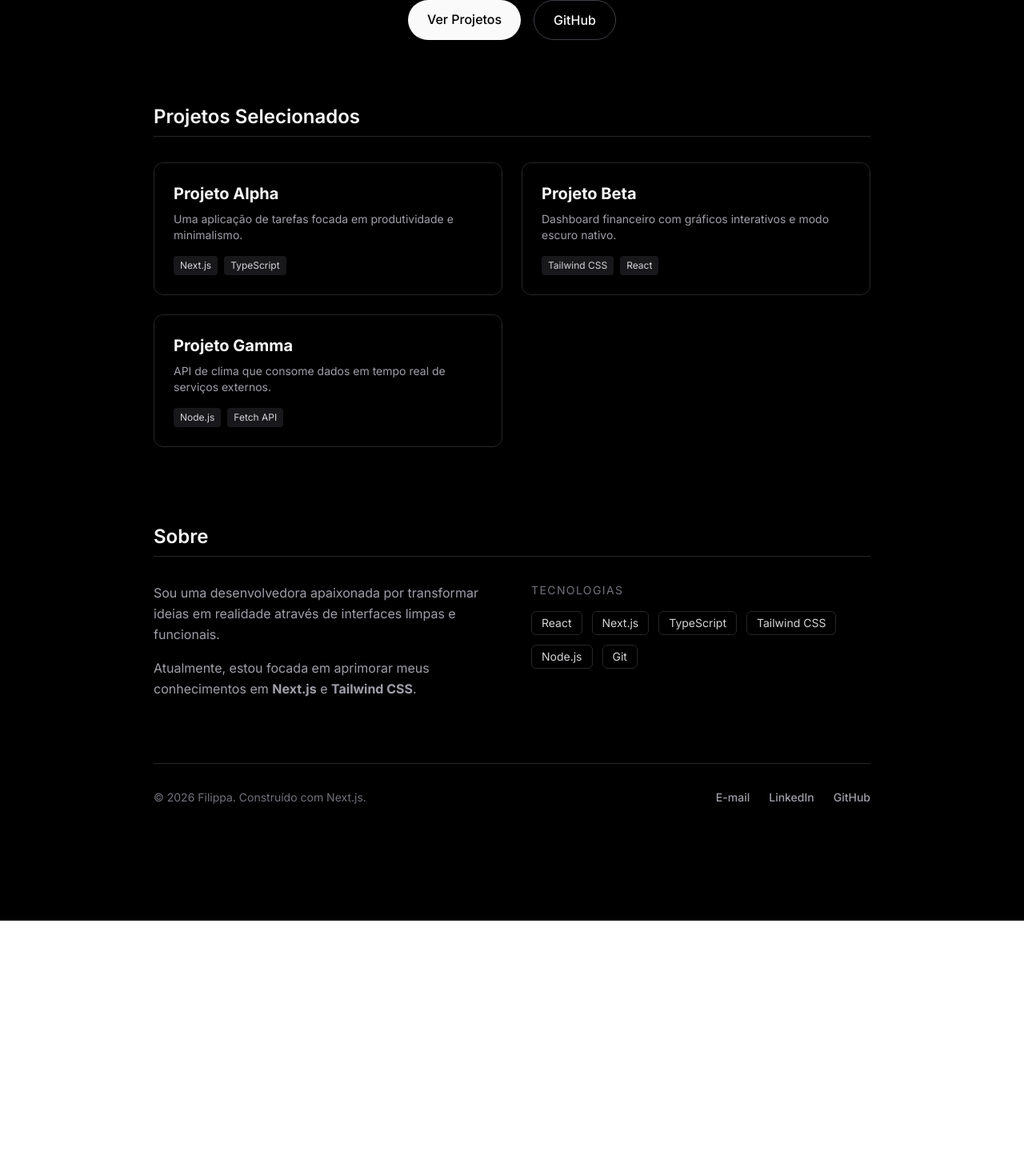
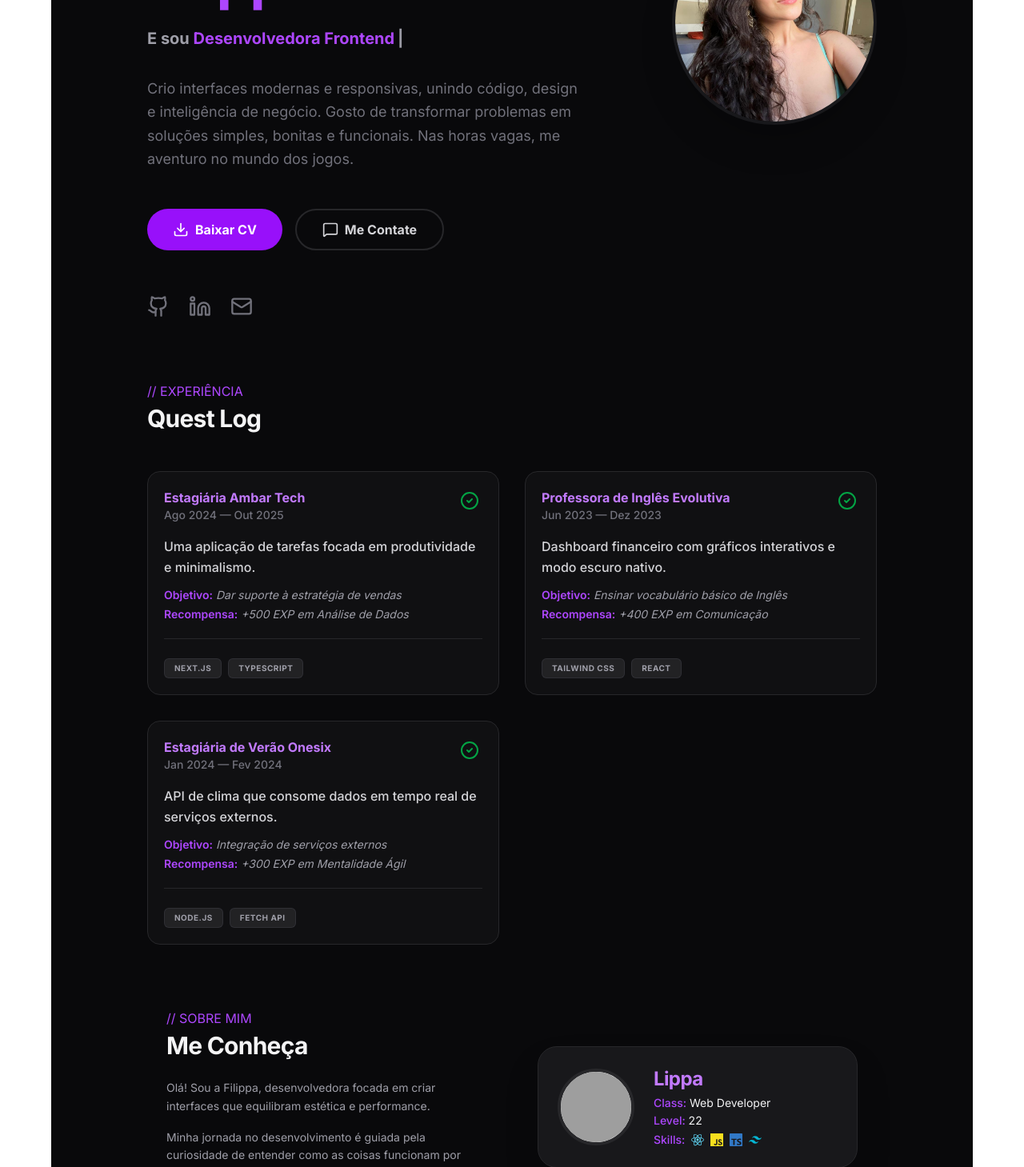
Before and after one commit to FilippaBittencourt/meu-portfolio, a Next.js app: page / in a window 1280 px wide. Shown: the part 300-1759 px from the top of the page at 80% size. Before the commit the page ends 1451 px from the top, so only its background shows below. Built offline with nearby package versions, Linux system fonts and the light colour scheme; grey boxes are pictures that could not be loaded.

Commit message:
feat: refatoração da UI e gamificação do portfólio
Descrição: Hero com typewriter e CTAs; Sobre com ficha de RPG; Projetos como Quest Log; Integração com simple-icons.

```diff
--- a/app/globals.css
+++ b/app/globals.css
@@ -12,7 +12,6 @@ html {
 @theme inline {
   --color-background: var(--background);
   --color-foreground: var(--foreground);
-  /* Atualiza para usar a variável da Inter */
   --font-sans: var(--font-inter);
   --font-mono: var(--font-inter);
 }
--- a/app/page.tsx
+++ b/app/page.tsx
@@ -6,12 +6,22 @@ import Footer from "@/components/Footer";
 
 export default function Home() {
   return (
-    <main className="flex min-h-screen flex-col items-center bg-black text-zinc-50">
+    <main className="flex min-h-screen flex-col items-center bg-zinc-950 text-zinc-50 max-w-6xl mx-auto px-6">
       <Navbar />
       <div className="flex flex-col items-center p-24 pt-40 w-full">
-        <Hero />
-        <Projetos />
-        <Sobre />
+        {/* Adicionamos IDs para que a Navbar encontre as seções */}
+        <section id="inicio" className="w-full">
+          <Hero />
+        </section>
+
+        <section id="projetos" className="w-full scroll-mt-24">
+          <Projetos />
+        </section>
+
+        <section id="sobre" className="w-full scroll-mt-24">
+          <Sobre />
+        </section >
+
         <Footer />
       </div>
     </main>
--- a/components/Footer.tsx
+++ b/components/Footer.tsx
@@ -1,18 +1,34 @@
 export default function Footer() {
   return (
-    <footer id="footer" className="w-full max-w-4xl border-t border-zinc-800 pt-8 pb-12 flex flex-col md:flex-row justify-between items-center gap-6">
-      <p className="text-zinc-500 text-sm">
-        © 2026 Filippa. Construído com Next.js.
-      </p>
+    <footer id="footer" className="w-full max-w-4xl border-t border-zinc-800 pt-10 pb-12 flex flex-col md:flex-row justify-between items-center gap-8 mx-auto px-4">
 
-      <div className="flex gap-6 text-sm font-medium text-zinc-400">
-        <a href="mailto:seuemail@exemplo.com" className="hover:text-zinc-50 transition-colors duration-300">
-          E-mail
+      {/* Assinatura Minimalista */}
+      <div className="text-zinc-500 text-sm font-medium tracking-tight">
+        <span>Feito com dedicação por <span className="text-zinc-300 font-semibold">Filippa</span></span>
+      </div>
+
+      {/* Links de Redes Sociais */}
+      <div className="flex gap-8 text-xs font-bold uppercase tracking-widest text-zinc-500">
+        <a
+          href="mailto:seuemail@exemplo.com"
+          className="hover:text-zinc-50 transition-colors duration-300"
+        >
+          Email
         </a>
-        <a href="https://linkedin.com/in/seuusuario" target="_blank" className="hover:text-zinc-50 transition-colors duration-300">
+        <a
+          href="https://linkedin.com/in/seuusuario"
+          target="_blank"
+          rel="noopener noreferrer"
+          className="hover:text-zinc-50 transition-colors duration-300"
+        >
           LinkedIn
         </a>
-        <a href="https://github.com/FilippaBittencourt" target="_blank" className="hover:text-zinc-50 transition-colors duration-300">
+        <a
+          href="https://github.com/FilippaBittencourt"
+          target="_blank"
+          rel="noopener noreferrer"
+          className="hover:text-zinc-50 transition-colors duration-300"
+        >
           GitHub
         </a>
       </div>
--- a/components/Hero.tsx
+++ b/components/Hero.tsx
@@ -1,18 +1,123 @@
+"use client";
+
+import { useState, useEffect } from "react";
+import { Github, Linkedin, Mail, Download, MessageSquare } from "lucide-react";
+import Image from "next/image";
+
 export default function Hero() {
+  const palavras = [
+    "Web Designer",
+    "Desenvolvedora Frontend",
+    "Analista de Dados",
+    "Apaixonada por Games"
+  ];
+
+  // Estados para controlar a animação de digitação
+  const [index, setIndex] = useState(0);
+  const [subIndex, setSubIndex] = useState(0);
+  const [estaApagando, setEstaApagando] = useState(false);
+  const [velocidade, setVelocidade] = useState(150);
+
+  useEffect(() => {
+    if (subIndex === palavras[index].length + 1 && !estaApagando) {
+      setVelocidade(2000); // Pausa quando termina de escrever
+      setEstaApagando(true);
+      return;
+    }
+
+    if (subIndex === 0 && estaApagando) {
+      setEstaApagando(false);
+      setIndex((prev) => (prev + 1) % palavras.length);
+      setVelocidade(500);
+      return;
+    }
+
+    const timeout = setTimeout(() => {
+      setSubIndex((prev) => prev + (estaApagando ? -1 : 1));
+      setVelocidade(estaApagando ? 30 : 80);
+    }, velocidade);
+
+    return () => clearTimeout(timeout);
+  }, [subIndex, estaApagando, index, velocidade, palavras]);
+
   return (
-    <section className="flex flex-col items-center gap-6 text-center mb-20">
-      <h1 className="text-5xl font-bold tracking-tight">Filippa</h1>
-      <p className="max-w-[600px] text-lg text-zinc-400">
-        Criando experiências digitais com código e design.
+    <section className="relative flex flex-col items-start gap-4 text-left mb-20 w-full pt-10">
+
+      <span className="text-zinc-400 text-lg md:text-xl font-bold tracking-tight">
+        Olá, Mundo! Eu sou a
+      </span>
+
+      <h1 className="text-6xl md:text-7xl font-bold tracking-tighter text-purple-500 -mt-2">
+        Filippa Bittencourt
+      </h1>
+
+      <p className="max-w-[600px] text-lg md:text-xl text-zinc-400 mt-2 font-bold leading-relaxed h-8">
+        E sou <span className="text-purple-500">
+          {palavras[index].substring(0, subIndex)}
+        </span>
+        <span className="animate-pulse ml-1">|</span>
       </p>
-      <div className="flex gap-4 mt-4">
-        <a href="#projetos" className="px-6 py-3 bg-zinc-50 text-black rounded-full font-medium hover:bg-zinc-200 transition-all duration-300">
-          Ver Projetos
+
+      <p className="max-w-[550px] text-zinc-500 text-base md:text-lg leading-relaxed mt-4">
+        Crio interfaces modernas e responsivas, unindo código, design e inteligência de negócio.
+        Gosto de transformar problemas em soluções simples, bonitas e funcionais.
+        Nas horas vagas, me aventuro no mundo dos jogos.
+      </p>
+
+      <div className="flex flex-wrap gap-4 mt-8">
+        <a
+          href="/curriculo.pdf"
+          download
+          className="group flex items-center gap-2 bg-purple-600 hover:bg-purple-500 text-white px-8 py-3 rounded-full font-bold transition-all duration-300 hover:scale-105 hover:shadow-[0_0_25px_rgba(168,85,247,0.4)] active:scale-95"
+        >
+          <Download size={20} className="group-hover:animate-bounce" />
+          Baixar CV
         </a>
-        <a href="https://github.com/FilippaBittencourt" target="_blank" className="px-6 py-3 border border-zinc-700 rounded-full font-medium hover:bg-zinc-900 transition-all duration-300">
-          GitHub
+
+        <a
+          href="#contact"
+          className="flex items-center gap-2 bg-transparent border-2 border-zinc-800 hover:border-purple-500 text-zinc-300 hover:text-purple-400 px-8 py-3 rounded-full font-bold transition-all duration-300 hover:scale-105 active:scale-95"
+        >
+          <MessageSquare size={20} />
+          Me Contate
         </a>
       </div>
+
+      <div className="flex gap-6 mt-10">
+        <a
+          href="https://github.com/FilippaBittencourt"
+          target="_blank"
+          rel="noopener noreferrer"
+          className="text-zinc-500 hover:text-purple-500 transition-all hover:-translate-y-1"
+        >
+          <Github size={28} />
+        </a>
+        <a
+          href="https://linkedin.com/in/filippa-bittencourt"
+          target="_blank"
+          rel="noopener noreferrer"
+          className="text-zinc-500 hover:text-purple-500 transition-all hover:-translate-y-1"
+        >
+          <Linkedin size={28} />
+        </a>
+        <a
+          href="mailto:btt.lippa@gmail.com"
+          className="text-zinc-500 hover:text-purple-500 transition-all hover:-translate-y-1"
+        >
+          <Mail size={28} />
+        </a>
+      </div>
+
+      <div className="hidden md:block absolute right-0 top-10 w-48 h-48 lg:w-64 lg:h-64 overflow-hidden rounded-full border-4 border-zinc-900 shadow-2xl z-0">
+        <Image
+          src="/perfil.jpeg"
+          alt="Foto de Filippa Bittencourt"
+          fill
+          className="object-cover scale-110 hover:scale-125 transition-transform duration-700"
+          priority
+        />
+      </div>
+
     </section>
   );
 }
--- a/components/Navbar.tsx
+++ b/components/Navbar.tsx
@@ -3,13 +3,12 @@ export default function Navbar() {
     { nome: "Início", href: "#" },
     { nome: "Projetos", href: "#projetos" },
     { nome: "Sobre", href: "#sobre" },
-    { nome: "Contato", href: "#footer" }, // adicionei um id no footer para isso
+    { nome: "Contato", href: "#footer" },
   ];
 
   return (
     <nav className="fixed top-0 z-50 w-full border-b border-zinc-800 bg-black/50 backdrop-blur-md">
-      <div className="mx-auto flex max-w-4xl items-center justify-between px-6 py-4">
-        <span className="text-lg font-bold tracking-tighter">FB</span>
+      <div className="mx-auto flex max-w-4xl items-center justify-center px-6 py-4">
 
         <div className="flex gap-8">
           {links.map((link) => (
@@ -22,6 +21,7 @@ export default function Navbar() {
             </a>
           ))}
         </div>
+
       </div>
     </nav>
   );
--- a/components/Projetos.tsx
+++ b/components/Projetos.tsx
@@ -1,39 +1,79 @@
+import { CheckCircle2 } from "lucide-react";
+
 export default function Projetos() {
   const projetos = [
     {
-      titulo: "Projeto Alpha",
+      titulo: "Estagiária Ambar Tech",
+      duracao: "Ago 2024 — Out 2025",
       descricao: "Uma aplicação de tarefas focada em produtividade e minimalismo.",
+      objetivo: "Dar suporte à estratégia de vendas",
+      recompensa: "+500 EXP em Análise de Dados",
       tecnologias: ["Next.js", "TypeScript"],
     },
     {
-      titulo: "Projeto Beta",
+      titulo: "Professora de Inglês Evolutiva",
+      duracao: "Jun 2023 — Dez 2023",
       descricao: "Dashboard financeiro com gráficos interativos e modo escuro nativo.",
+      objetivo: "Ensinar vocabulário básico de Inglês",
+      recompensa: "+400 EXP em Comunicação",
       tecnologias: ["Tailwind CSS", "React"],
     },
     {
-      titulo: "Projeto Gamma",
+      titulo: "Estagiária de Verão Onesix",
+      duracao: "Jan 2024 — Fev 2024",
       descricao: "API de clima que consome dados em tempo real de serviços externos.",
+      objetivo: "Integração de serviços externos",
+      recompensa: "+300 EXP em Mentalidade Ágil",
       tecnologias: ["Node.js", "Fetch API"],
     }
   ];
 
   return (
-    <section id="projetos" className="w-full max-w-4xl">
-      <h2 className="text-2xl font-semibold mb-8 border-b border-zinc-800 pb-2">
-        Projetos Selecionados
+    <section id="projetos" className="w-full">
+      <span className="text-purple-500 font-mono text-base mb-1 block">
+        // EXPERIÊNCIA
+      </span>
+
+      <h2 className="text-3xl font-bold mb-12 tracking-tight text-zinc-100">
+        Quest Log
       </h2>
-      <div className="grid grid-cols-1 md:grid-cols-2 gap-6">
+
+      <div className="grid grid-cols-1 md:grid-cols-2 gap-8">
         {projetos.map((projeto, index) => (
-          <div key={index} className="p-6 border border-zinc-800 rounded-xl hover:border-zinc-500 hover:-translate-y-1 transition-all duration-300 group cursor-pointer">
-            <h3 className="text-xl font-bold mb-2 group-hover:text-zinc-400 transition-colors duration-300">
-              {projeto.titulo}
-            </h3>
-            <p className="text-zinc-400 text-sm mb-4">
-              {projeto.descricao}
-            </p>
-            <div className="flex gap-2">
+          <div key={index} className="p-5 bg-zinc-900/50 border border-zinc-800 rounded-2xl hover:border-purple-500/50 transition-all duration-300 group relative overflow-hidden">
+
+            <CheckCircle2
+              className="text-green-500 absolute top-6 right-6 opacity-80 group-hover:opacity-100 transition-opacity"
+              size={24}
+            />
+
+            <div className="flex flex-col mb-4">
+              <h3 className="text-1xl font-bold text-purple-400 pr-8">
+                {projeto.titulo}
+              </h3>
+              <span className="text-zinc-500 text-sm font-medium">
+                {projeto.duracao}
+              </span>
+            </div>
+
+            <div className="space-y-3 mb-5">
+              <p className="text-zinc-300 font-medium leading-relaxed">
+                {projeto.descricao}
+              </p>
+
+              <div className="space-y-1">
+                <p className="text-zinc-400 text-sm italic">
+                  <span className="text-purple-500 font-semibold not-italic">Objetivo:</span> {projeto.objetivo}
+                </p>
+                <p className="text-zinc-400 text-sm italic">
+                  <span className="text-purple-500 font-semibold not-italic">Recompensa:</span> {projeto.recompensa}
+                </p>
+              </div>
+            </div>
+
+            <div className="flex flex-wrap gap-2 pt-6 border-t border-zinc-800">
               {projeto.tecnologias.map((tech) => (
-                <span key={tech} className="text-xs bg-zinc-900 px-2 py-1 rounded text-zinc-300">
+                <span key={tech} className="text-[10px] uppercase tracking-wider font-bold bg-zinc-800/80 px-3 py-1 rounded-md text-zinc-400 border border-zinc-700/50">
                   {tech}
                 </span>
               ))}
--- a/components/Sobre.tsx
+++ b/components/Sobre.tsx
@@ -1,24 +1,79 @@
-export default function Sobre() {
-  const skills = ["React", "Next.js", "TypeScript", "Tailwind CSS", "Node.js", "Git"];
+import { User2 } from "lucide-react";
+import { siReact, siJavascript, siTypescript, siTailwindcss } from "simple-icons";
 
+interface SkillIconProps {
+  path: string;
+  color: string;
+  name: string;
+}
+
+const SkillIcon = ({ path, color, name }: SkillIconProps) => (
+  <svg
+    role="img"
+    viewBox="0 0 24 24"
+    className="w-4 h-4"
+    style={{ fill: color }}
+  >
+    <title>{name}</title>
+    <path d={path} />
+  </svg>
+);
+
+export default function About() {
   return (
-    <section id="sobre" className="w-full max-w-4xl mt-24 mb-20">
-      <h2 className="text-2xl font-semibold mb-8 border-b border-zinc-800 pb-2">
-        Sobre
-      </h2>
-      <div className="grid grid-cols-1 md:grid-cols-2 gap-12">
-        <div className="text-zinc-400 leading-relaxed space-y-4">
-          <p>Sou uma desenvolvedora apaixonada por transformar ideias em realidade através de interfaces limpas e funcionais.</p>
-          <p>Atualmente, estou focada em aprimorar meus conhecimentos em <strong>Next.js</strong> e <strong>Tailwind CSS</strong>.</p>
+    <section id="about" className="w-full max-w-4xl mx-auto py-20 px-4">
+      <span className="text-purple-500 font-mono text-base mb-1 block">
+        // SOBRE MIM
+      </span>
+
+      <div className="grid grid-cols-1 md:grid-cols-2 gap-12 items-center">
+
+        <div className="max-w-sm space-y-6">
+          <h2 className="text-3xl font-bold text-zinc-100 tracking-tight">Me Conheça</h2>
+          <div className="space-y-4 text-zinc-400 leading-relaxed text-sm">
+            <p>
+              Olá! Sou a Filippa, desenvolvedora focada em criar interfaces que
+              equilibram estética e performance.
+            </p>
+            <p>
+              Minha jornada no desenvolvimento é guiada pela curiosidade de entender
+              como as coisas funcionam por baixo do capô.
+            </p>
+          </div>
         </div>
-        <div>
-          <h3 className="text-sm font-mono text-zinc-500 uppercase tracking-widest mb-4">Tecnologias</h3>
-          <div className="flex flex-wrap gap-3">
-            {skills.map((skill) => (
-              <span key={skill} className="px-3 py-1 border border-zinc-800 rounded-md text-sm text-zinc-300 hover:border-zinc-500 transition-colors duration-300">
-                {skill}
-              </span>
-            ))}
+
+        <div className="p-6 bg-[#18181b] border border-zinc-800 rounded-3xl hover:border-purple-500/40 transition-all duration-500 w-full max-w-[400px] md:justify-self-end shadow-2xl">
+          <div className="flex items-center gap-6">
+
+            <div className="w-24 h-24 rounded-full bg-white overflow-hidden flex-shrink-0 border-4 border-zinc-800 shadow-inner">
+               <img
+                 src="/caminho-da-sua-foto-pixel.png"
+                 alt="Lippa Bittencourt"
+                 className="w-full h-full object-cover scale-110"
+               />
+            </div>
+
+            <div className="flex flex-col gap-1">
+              <h3 className="text-2xl font-bold text-purple-400 tracking-tight">
+                Lippa
+              </h3>
+
+              <div className="space-y-0.5 font-mono text-sm text-zinc-100">
+                <p><span className="text-purple-500 font-medium">Class:</span> Web Developer</p>
+                <p><span className="text-purple-500 font-medium">Level:</span> 22</p>
+
+                <div className="flex items-center gap-2 mt-1">
+                  <span className="text-purple-500 font-medium">Skills:</span>
+                  <div className="flex gap-2 items-center">
+                    <SkillIcon path={siReact.path} color="#61DAFB" name="React" />
+                    <SkillIcon path={siJavascript.path} color="#F7DF1E" name="JavaScript" />
+                    <SkillIcon path={siTypescript.path} color="#3178C6" name="TypeScript" />
+                    <SkillIcon path={siTailwindcss.path} color="#06B6D4" name="Tailwind CSS" />
+                  </div>
+                </div>
+              </div>
+            </div>
+
           </div>
         </div>
       </div>
--- a/package.json
+++ b/package.json
@@ -9,9 +9,13 @@
     "lint": "eslint"
   },
   "dependencies": {
+    "framer-motion": "^12.29.2",
+    "lucide-react": "^0.563.0",
     "next": "16.1.5",
+    "pixelarticons": "^1.8.1",
     "react": "19.2.3",
-    "react-dom": "19.2.3"
+    "react-dom": "19.2.3",
+    "simple-icons": "^16.6.1"
   },
   "devDependencies": {
     "@tailwindcss/postcss": "^4",
```
Also changed, not shown: public/perfil.jpeg (added), 1 other file (tests, documents, lock files or other folders).
